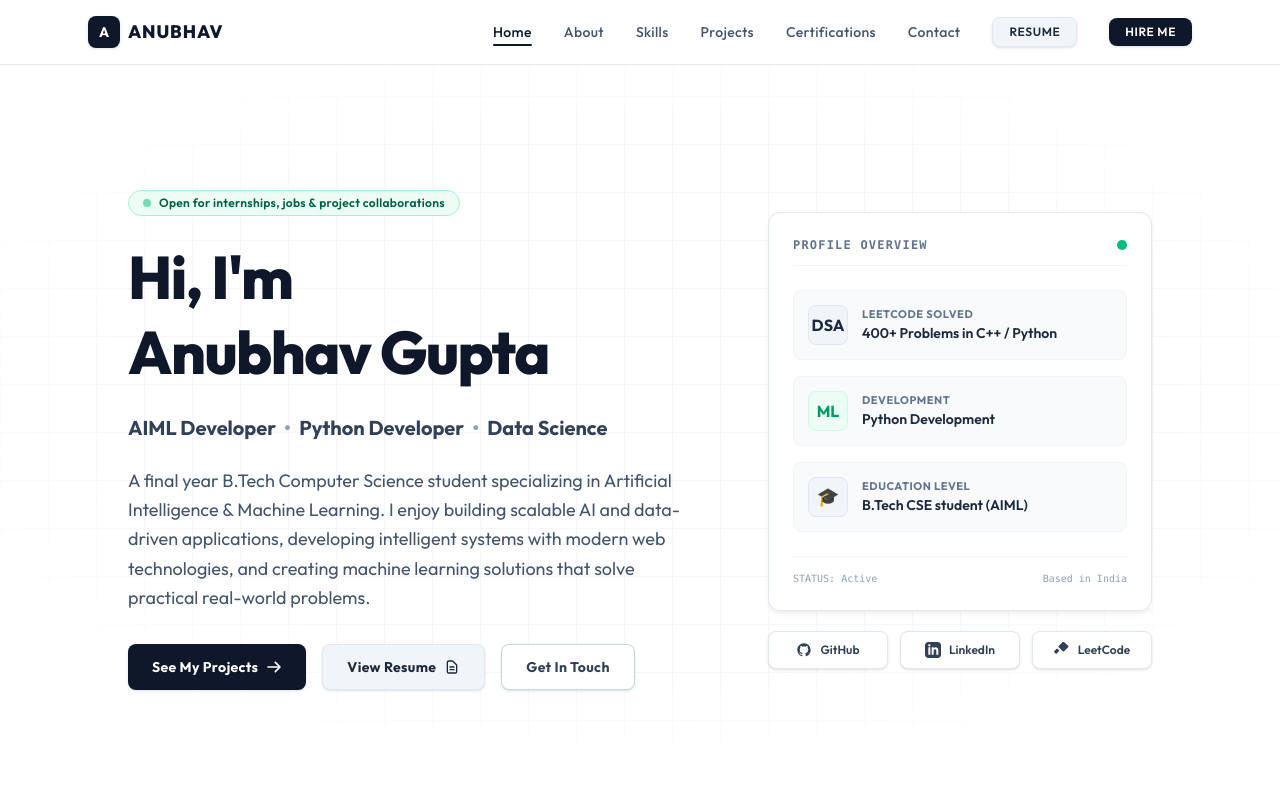
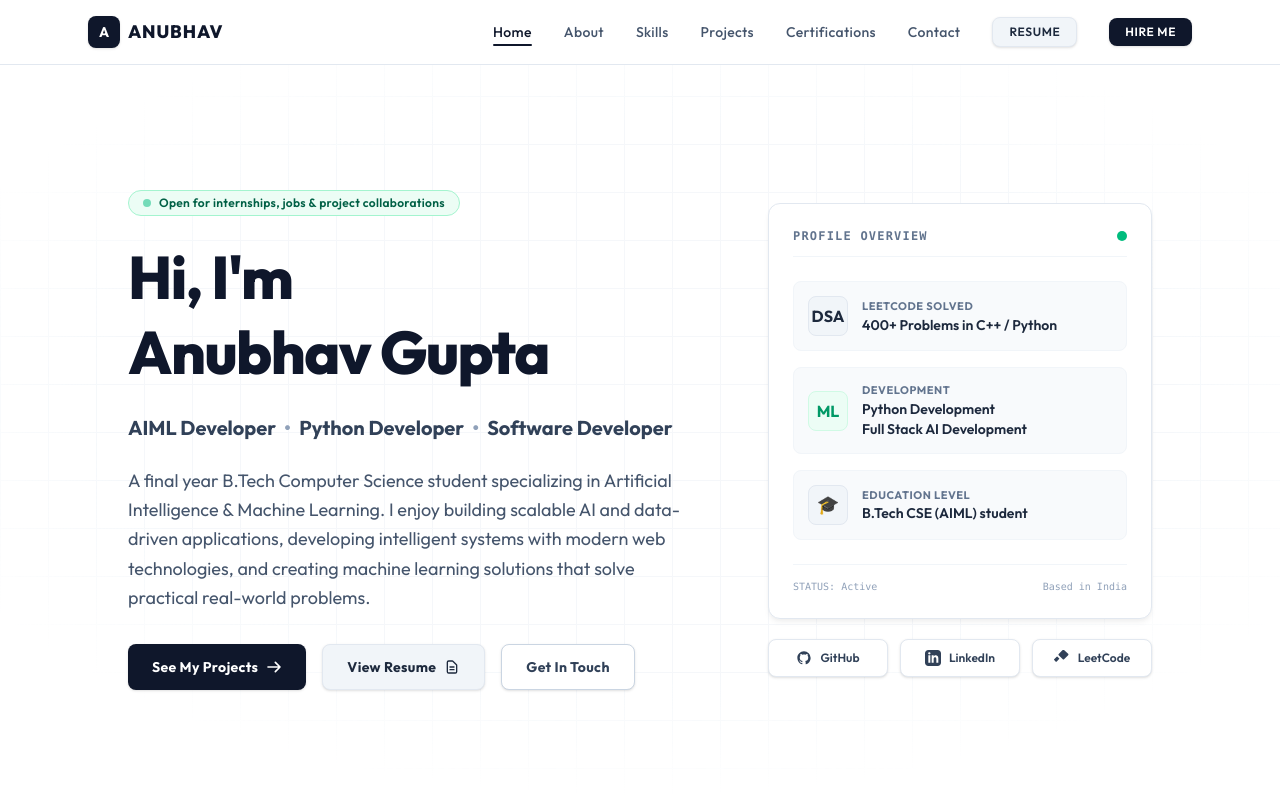
Before and after one commit to anubhav7723/Portfolio, a React (Vite) app: page / in a window 1280 px wide. Shown: the top 800 px of the page. Built offline with nearby package versions, Linux system fonts and the light colour scheme.

Commit message:
Some changes

```diff
--- a/src/pages/Home/Home.jsx
+++ b/src/pages/Home/Home.jsx
@@ -45,7 +45,7 @@ export default function Home() {
 
             {/* Subtitle */}
             <h2 className="hero-subtitle text-lg md:text-xl font-bold text-slate-700 flex items-center gap-2">
-              AIML Developer <span className="text-slate-400">&bull;</span> Python Developer <span className="text-slate-400">&bull;</span> Data Science
+            AIML Developer <span className="text-slate-400">&bull;</span> Python Developer <span className="text-slate-400">&bull;</span> Software Developer
             </h2>
 
             {/* Description */}
@@ -122,6 +122,7 @@ export default function Home() {
                   <div className="text-left">
                     <h4 className="text-[11px] text-slate-500 font-bold uppercase tracking-wider">Development</h4>
                     <p className="text-sm font-semibold text-slate-800">Python Development</p>
+                    <p className="text-sm font-semibold text-slate-800">Full Stack AI Development</p>
                   </div>
                 </div>
 
@@ -131,7 +132,7 @@ export default function Home() {
                   </div>
                   <div className="text-left">
                     <h4 className="text-[11px] text-slate-500 font-bold uppercase tracking-wider">Education Level</h4>
-                    <p className="text-sm font-semibold text-slate-800">B.Tech CSE student (AIML)</p>
+                    <p className="text-sm font-semibold text-slate-800">B.Tech CSE (AIML) student</p>
                   </div>
                 </div>
               </div>
```
